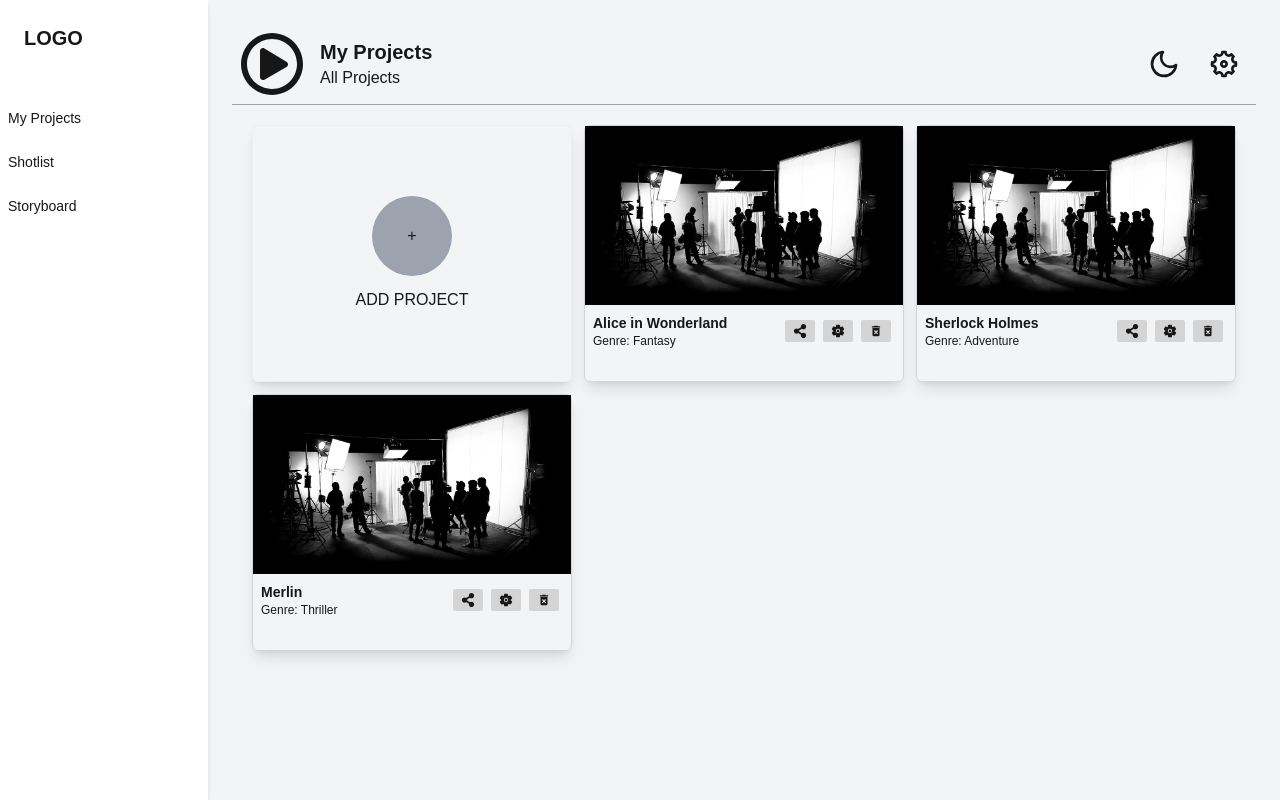
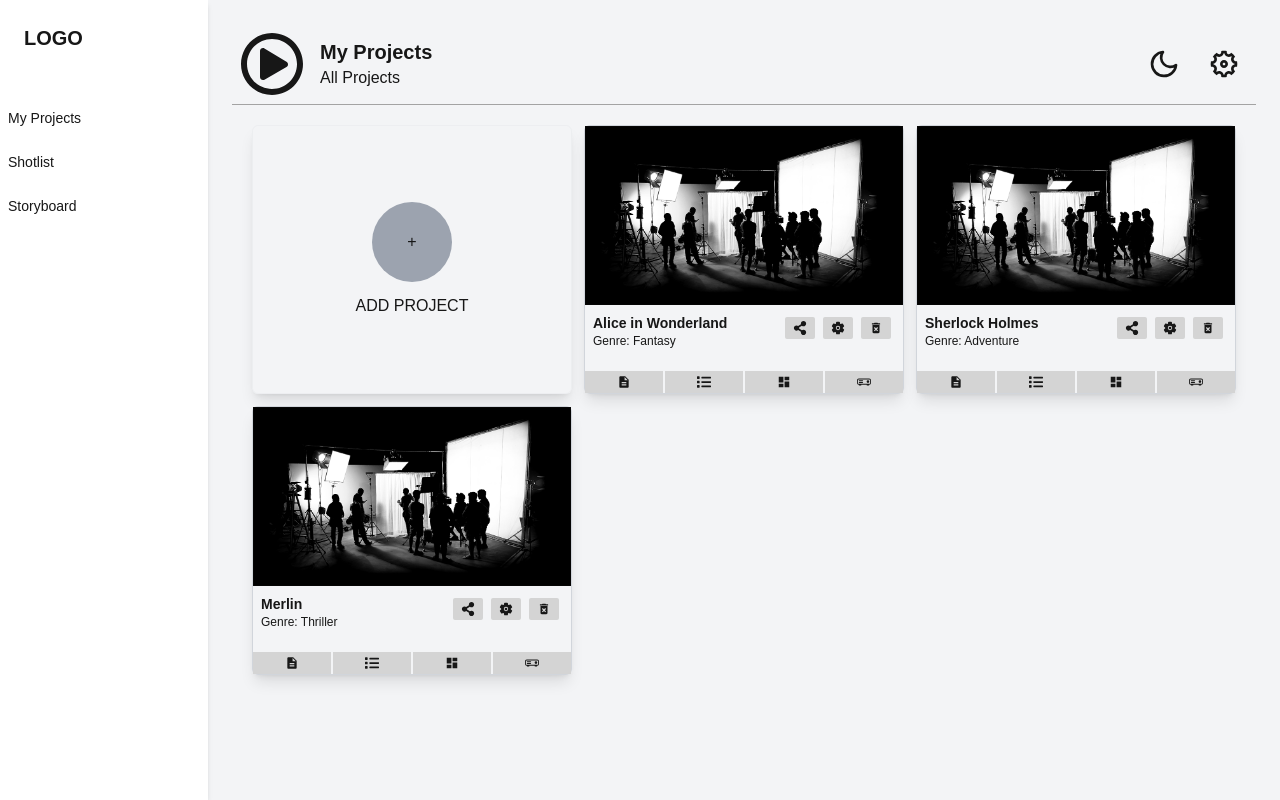
Before and after one commit to shiffydeen/storyboard-frontend, a Next.js app: page / in a window 1280 px wide. Built offline with nearby package versions, Linux system fonts and the light colour scheme.

Commit message:
project page done

```diff
--- a/app/page.jsx
+++ b/app/page.jsx
@@ -3,7 +3,10 @@
 import { projects } from "./mockData";
 import { FaShareAlt } from "react-icons/fa";
 import { IoSettings } from "react-icons/io5";
-import { MdDeleteForever } from "react-icons/md";
+import { MdDashboard, MdDeleteForever } from "react-icons/md";
+import { FaList } from "react-icons/fa";
+import { BsProjector } from "react-icons/bs";
+import { MdDescription } from "react-icons/md";
 
 
 export const metadata = {
@@ -33,17 +36,25 @@
                   <p className="font-semibold text-sm">{project.title}</p>
                   <p className="text-xs">Genre: {project.genre}</p>
                 </div>
-                <div className="flex flex-wrap items-center">
-                  <button className="px-2 py-1 bg-neutral-300 rounded-sm mx-1 hover:bg-gray-400 text-sm shrink-0"><FaShareAlt /></button>
-                  <button className="px-2 py-1 bg-neutral-300 rounded-sm mx-1 hover:bg-gray-400 text-sm shrink-0"><IoSettings /></button>
-                  <button className="px-2 py-1 bg-neutral-300 rounded-sm mx-1 hover:bg-gray-400 text-sm shrink-0"><MdDeleteForever /></button>
+                <div className="flex flex-wrap items-center mb-5">
+                  <button className="px-2 py-1 bg-neutral-300 rounded-sm m-1 hover:bg-gray-400 text-sm shrink-0"><FaShareAlt /></button>
+                  <button className="px-2 py-1 bg-neutral-300 rounded-sm m-1 hover:bg-gray-400 text-sm shrink-0"><IoSettings /></button>
+                  <button className="px-2 py-1 bg-neutral-300 rounded-sm m-1 hover:bg-gray-400 text-sm shrink-0"><MdDeleteForever /></button>
                 </div>
               </div>
-              <div>
-                <button></button>
-                <button></button>
-                <button></button>
-                <button></button>
+              <div className="grid grid-cols-4 gap-[2px]">
+                <div className="p-1 bg-neutral-300 hover:bg-gray-400 text-sm flex justify-center items-center">
+                  <button><MdDescription /></button>
+                </div>
+                <div className="p-1 bg-neutral-300 hover:bg-gray-400 text-sm flex justify-center items-center">
+                  <button><FaList /></button>
+                </div>
+                <div className="p-1 bg-neutral-300 hover:bg-gray-400 text-sm flex justify-center items-center">
+                  <button><MdDashboard /></button>
+                </div>
+                <div className="p-1 bg-neutral-300 hover:bg-gray-400 text-sm flex justify-center items-center">
+                  <button><BsProjector /></button>
+                </div>
               </div>
             </div>
           ))
```
